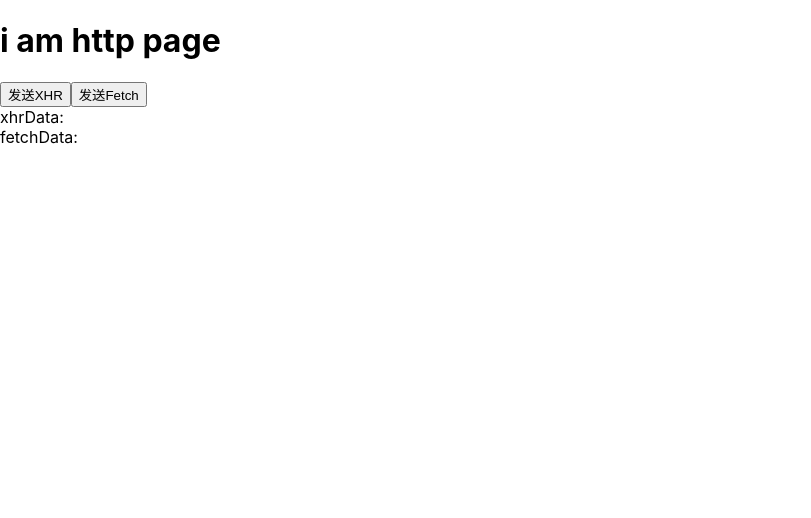
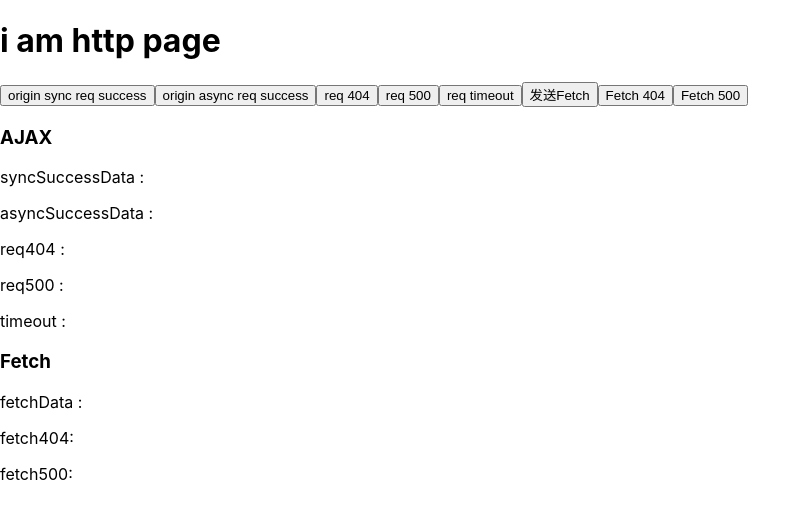
Before and after one commit to jiqili/F-monitor, a React (Create React App) app in the folder example/: page /http in a window 1280 px wide. Shown: the top 518 px of the page, without its empty margins (0-811 px from the left). Built offline with nearby package versions, Linux system fonts and the light colour scheme.

Commit message:
http测试模块完成

```diff
--- a/example/src/view/Http/Http.js
+++ b/example/src/view/Http/Http.js
@@ -1,32 +1,150 @@
 import React from 'react';
 
 export default function Http() {
-    const [xhrData, setXhrData] = React.useState(null);
+
+  // origin sync req success
+  const [syncSuccess, setSyncSuccess] = React.useState(null);
+  // origin async req success
+  const [asyncSuccess, setAsyncSuccess] = React.useState(null);
+  // req 404
+  const [notFoundData, setNotFoundData] = React.useState(null);
+  // req 505
+  const [internalServerError, setInternalServerError] = React.useState(null);
+  // req timeout
+  const [timeoutError, setTimeoutError] = React.useState(null);
+  //fetch success
   const [fetchData, setFetchData] = React.useState(null);
+  //fetch 404
+  const [fetchNotFound, setFetchNotFound] = React.useState(null);
+  //fetch 500
+  const [fetchInterError, setFetchInterError] = React.useState(null);
 
-    function handleXHR() {
-      let xhr = new XMLHttpRequest()
-      xhr.open('GET', 'http://localhost:8080/xhr')
-      xhr.send()
-      xhr.onreadystatechange = () => {
-        if(xhr.readyState === 4 && xhr.status === 200) {
-          setXhrData(xhr.response)
+  // origin sync req success
+  function handleSyncSuccess() {
+    let request = new XMLHttpRequest();
+    request.open('GET', 'https://mock.apifox.cn/m1/671786-0-default/pet/1', false);
+    request.send(null);
+    if (request.status === 200) {
+      const res = JSON.parse(request.response);
+      setSyncSuccess(res.data.name)
+    }
+  }
+
+  // origin sync req success
+  function handleAsyncSuccess() {
+    let request = new XMLHttpRequest();
+    request.open('GET', 'https://mock.apifox.cn/m1/671786-0-default/pet/1');
+    request.send();
+    request.onreadystatechange = () => {
+      if (request.readyState === 4 && request.status === 200) {
+        const res = JSON.parse(request.response);
+        setAsyncSuccess(res.data.name)
       }
     }
   }
+
+  // req 404
+  function handleNotFound() {
+    let xhr = new XMLHttpRequest();
+    xhr.open("GET", "https://mock.apifox.cn/m1/671786-0-default/pet/3", true);
+    xhr.onload = function (e) {
+      if (xhr.readyState === 4) {
+        if (xhr.status === 200) {
+          console.log(xhr.responseText);
+        } else {
+          console.error(xhr.statusText);
+          setNotFoundData(xhr.statusText)
+        }
+      }
+    };
+    xhr.onerror = function (e) {
+      console.error(xhr.statusText);
+    };
+    xhr.send(null);
+  }
+
+  // req 500
+  function handleInterServer() {
+    let xhr = new XMLHttpRequest();
+    xhr.open("GET", "https://mock.apifox.cn/m1/671786-0-default/pet/500", true);
+    xhr.onload = function (e) {
+      if (xhr.readyState === 4) {
+        if (xhr.status === 200) {
+          console.log(xhr.responseText);
+        } else {
+          console.error(xhr.statusText);
+          setInternalServerError(xhr.statusText)
+        }
+      }
+    };
+    xhr.onerror = function (e) {
+      console.error(xhr.statusText);
+    };
+    xhr.send(null);
+  }
+  //timeout
+  function handleTimeOut() {
+    let xhr = new XMLHttpRequest();
+    xhr.open('GET', 'http://127.0.0.1:4523/m1/671786-0-default/pet/1', true);
+    xhr.timeout = 10;
+    xhr.onload = function () {
+      // console.log(xhr.responseText);
+    }
+    xhr.ontimeout = function (e) {
+      setTimeoutError("The request for timed out.");
+    }
+    xhr.send(null);
+  }
+  //fetch success
   async function handleFetch() {
     const response = await fetch('http://localhost:8080/fetch');
     const data = await response.json();
     setFetchData(data.data);
   }
+  //fetch 404
+  async function handleFetch404() {
+    const response = await fetch('https://mock.apifox.cn/m1/671786-0-default/pet/3');
+    const data = await response.json();
+    setFetchNotFound(data.message);
+  }
+  //fetch 500
+  async function handleFetch500() {
+    const response = await fetch('https://mock.apifox.cn/m1/671786-0-default/pet/500');
+    // const data = await response.json();
+    setFetchInterError(response.statusText);
+  }
   return (
     <div className='info'>
       <h1 className='info--h1'>i am http page</h1>
       <button
-                onClick={handleXHR}
+        onClick={handleSyncSuccess}
         className="info--button"
       >
-                发送XHR
+        origin sync req success
+      </button>
+      <button
+        onClick={handleAsyncSuccess}
+        className="info--button"
+      >
+        origin async req success
+      </button>
+      <button
+        onClick={handleNotFound}
+        className="info--button"
+      >
+        req 404
+      </button>
+      <button
+        onClick={handleInterServer}
+        className="info--button"
+      >
+        req 500
+      </button>
+      <button
+        onClick={handleTimeOut}
+        className="info--button"
+      >
+        req timeout
       </button>
       <button
         onClick={handleFetch}
@@ -34,8 +152,29 @@ export default function Http() {
       >
         发送Fetch
       </button>
-            <div>xhrData: {xhrData}</div>
-            <div>fetchData: {fetchData}</div>
+      <button
+        onClick={handleFetch404}
+        className="info--button"
+      >
+        Fetch 404
+      </button>
+      <button
+        onClick={handleFetch500}
+        className="info--button"
+      >
+        Fetch 500
+      </button>
+
+      <h3>AJAX</h3>
+      <p>syncSuccessData : {syncSuccess}</p>
+      <p>asyncSuccessData : {asyncSuccess}</p>
+      <p>req404 : {notFoundData}</p>
+      <p>req500 : {internalServerError}</p>
+      <p>timeout : {timeoutError}</p>
+      <h3>Fetch</h3>
+      <p>fetchData : {fetchData}</p>
+      <p>fetch404:{fetchNotFound}</p>
+      <p>fetch500:{fetchInterError}</p>
     </div>
   )
 }
--- /dev/null
+++ b/example/src/view/style.css
@@ -0,0 +1,29 @@
+* {
+    box-sizing: border-box;
+    margin: 0;
+    padding: 0;
+}
+body{
+    margin: 50px;
+}
+.info{
+    background-color: #cceefc;
+    display: flex;
+    flex-direction: column;
+    width: 300px;
+    border-radius: 5px;
+}
+.info--h1{
+    /* color: #ffff; */
+    font-size: 25px;
+    align-self: center;
+}
+.info > button{
+    font-size: 14px;
+    height: 40px;
+    display: flex;
+    align-items: center;
+    justify-content: center;
+    gap:20px;
+    margin: 20px;
+}
```
Lines whose indentation alone changed are shown as unchanged.
